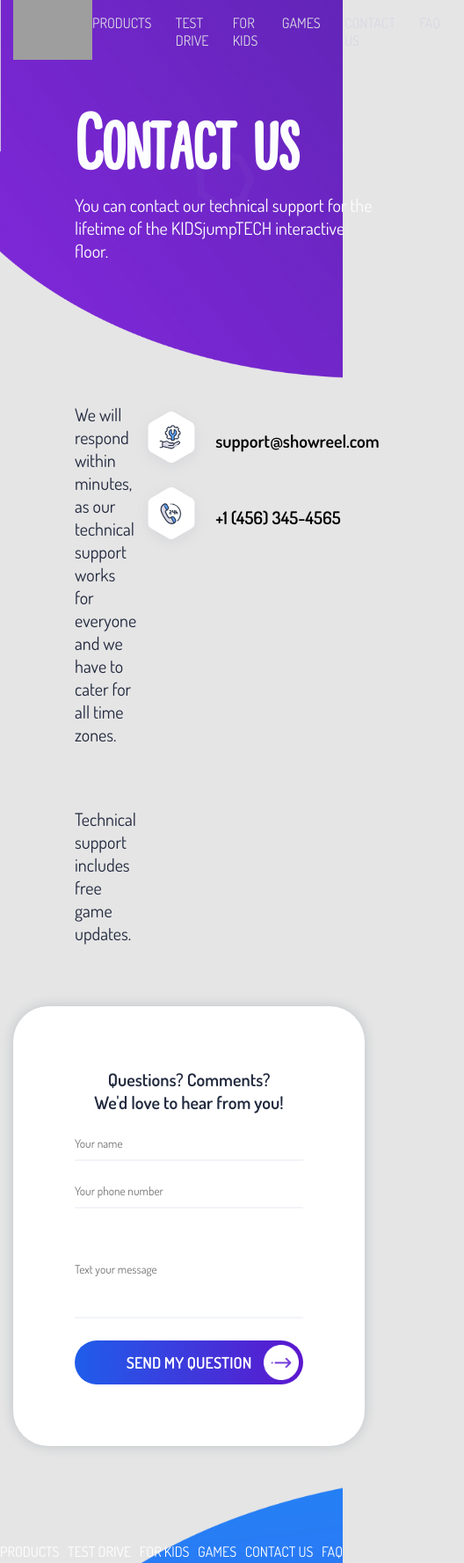
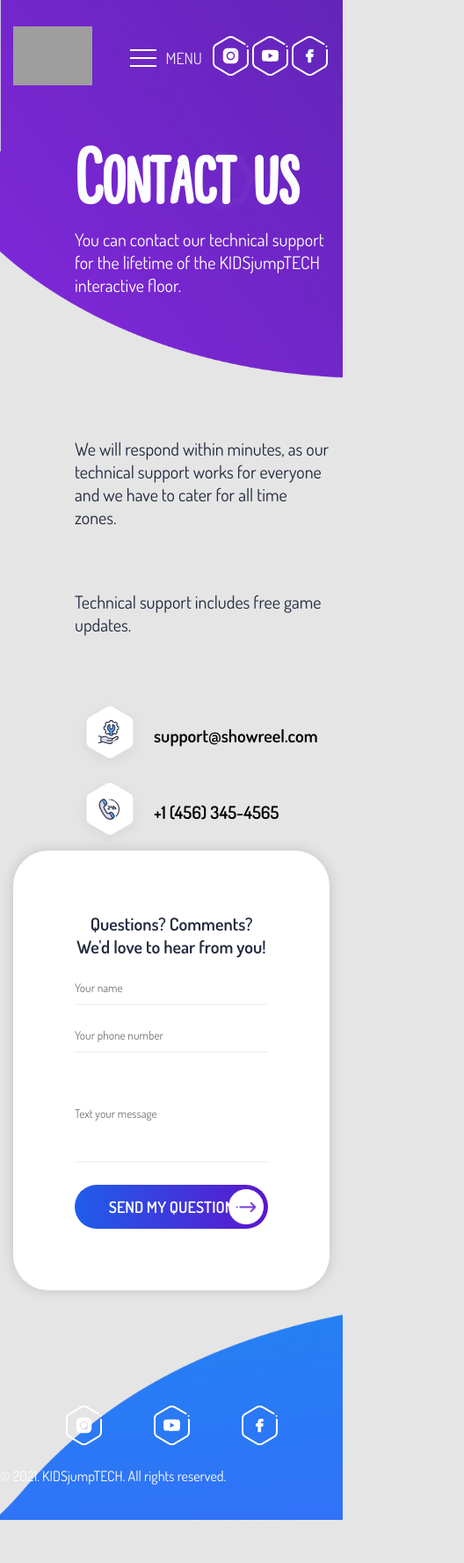
Before and after one commit to Lineblaze/5lab, a website: page #src/index.html in a window 390 px wide. Shown: the top 1777 px of the page at 88% size, 528 px wide, since content can reach past the window. After the commit the page ends 1728 px from the top, so only its background shows below. Drawn offline with nearby package versions, Linux system fonts and the light colour scheme; files that its build step writes are made by us from their sources; grey boxes are pictures that could not be loaded; files whose address does not match are found by name; a web font is replaced by a local one.

Commit message:
mobile template ready

```diff
--- a/#src/index.html
+++ b/#src/index.html
@@ -12,6 +12,17 @@
   <header class="header">
     <div class="header__logo logo"><img src="img/logo.svg" alt=""></div>
     <nav class="header__nav nav">
+      <div class="header__burger">
+        <div></div>
+        <div></div>
+        <div></div>
+      </div>
+      <p class="header__menu-label">menu</p>
+      <div class="header__socials socials">
+        <a href="#"><img src="img/inst.svg" alt=""></a>
+        <a href="#"><img src="img/yt.svg" alt=""></a>
+        <a href="#"><img src="img/facebook.svg" alt=""></a>
+      </div>
       <ul class="nav__list">
         <li class="nav__item"><a href="#">products</a></li>
         <li class="nav__item"><a href="#">test drive</a></li>
@@ -75,7 +86,7 @@
         <li class="nav__item"><a href="#">faq</a></li>
       </ul>
     </nav>
-    <div class="footer__socials">
+    <div class="footer__socials socials">
       <a href="#"><img src="img/inst.svg" alt=""></a>
       <a href="#"><img src="img/yt.svg" alt=""></a>
       <a href="#"><img src="img/facebook.svg" alt=""></a>
--- a/#src/js/script.js
+++ b/#src/js/script.js
@@ -0,0 +1,6 @@
+let burger = document.getElementsByClassName('header__burger')[0];
+let menu = document.getElementsByClassName('nav__list')[0];
+
+burger.addEventListener('click', _ => {
+    menu.classList.toggle('active');
+});
--- a/#src/scss/style.scss
+++ b/#src/scss/style.scss
@@ -41,10 +41,12 @@ body {
   align-items: center;
   padding-left: 15px;
   padding-right: 15px;
+  padding-top: 20px;
   margin-bottom: 40px;
 
   .nav__item {
     margin-right: 7vw;
+    margin-bottom: 10px;
   }
 }
 
@@ -198,7 +200,7 @@ body {
   }
 }
 
-.footer__socials {
+.socials {
   max-width: 300px;
   margin: 20px auto;
   display: Flex;
@@ -226,6 +228,38 @@ body {
   z-index: -1;
 }
 
+.header__burger {
+  width: 30px;
+  height: 20px;
+  display: none;
+  flex-direction: column;
+  justify-content: space-between;
+  cursor: pointer;
+
+  div {
+    height: 2px;
+    background: #fff;
+  }
+}
+
+.header__nav {
+  display: flex;
+  align-items: center;
+  position: relative;
+}
+
+.header__menu-label {
+  display: none;
+  font-size: 18px;
+  color: #E8E6F8;
+  text-transform: uppercase;
+  margin: 0 10px 0 10px;
+}
+
+.header__socials {
+  display: none;
+}
+
 @media (max-width: 1250px) {
   .footer__bg {
     width: 115%;
@@ -240,6 +274,16 @@ body {
     .info__inner {
       display: flex;
     }
+
+    .section__form {
+      align-self: center;
+      justify-self: center;
+      width: 70%;
+
+      form {
+        width: 100%;
+      }
+    }
   }
 }
 
@@ -248,3 +292,47 @@ body {
     width: 132%;
   }
 }
+
+@media (max-width: 820px) {
+
+
+  .header__burger {
+    display: flex;
+  }
+
+  .header__menu-label {
+    display: block;
+  }
+
+  .header__socials {
+    display: flex;
+  }
+
+  .nav__list {
+    flex-direction: column;
+    opacity: 0;
+    z-index: -1;
+    max-height: 0;
+    height: auto;
+    transition: .3s;
+    position: absolute;
+    top: 70px;
+    left: 0px;
+    background: #000;
+    padding: 10px;
+  }
+  .nav__list.active {
+    z-index: 1;
+    opacity: 1;
+    max-height: 400px;
+  }
+}
+
+@media (max-width: 800px) {
+  .section__contact .section__form {
+    width: 100%;
+  }
+  .section__contact .info__inner {
+    flex-direction: column;
+  }
+}
--- a/lab5web/js/script.js
+++ b/lab5web/js/script.js
@@ -0,0 +1,6 @@
+let burger = document.getElementsByClassName('header__burger')[0];
+let menu = document.getElementsByClassName('nav__list')[0];
+
+burger.addEventListener('click', _ => {
+    menu.classList.toggle('active');
+});
```
Also changed, not shown: lab5web/index.html (+12 -1 lines), lab5web/css/style.css, lab5web/css/style.min.css, lab5web/js/script.min.js.
